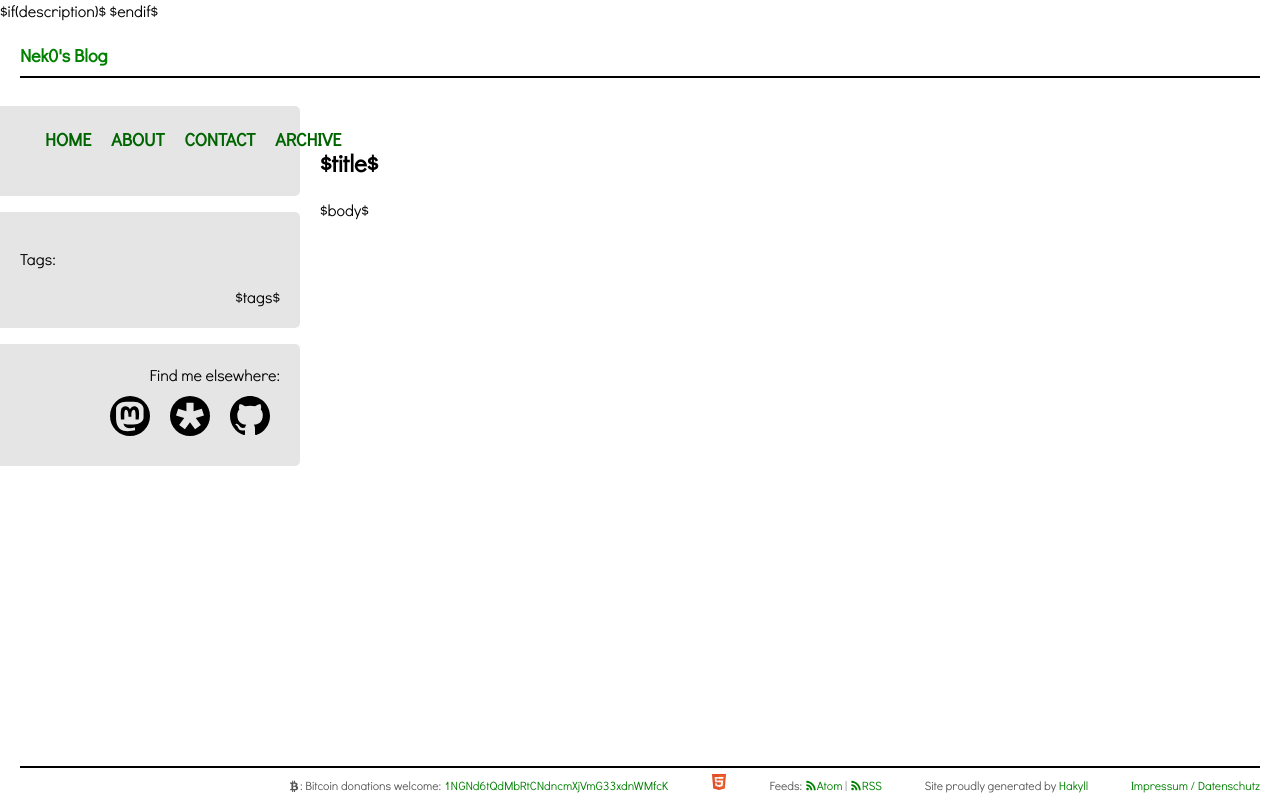
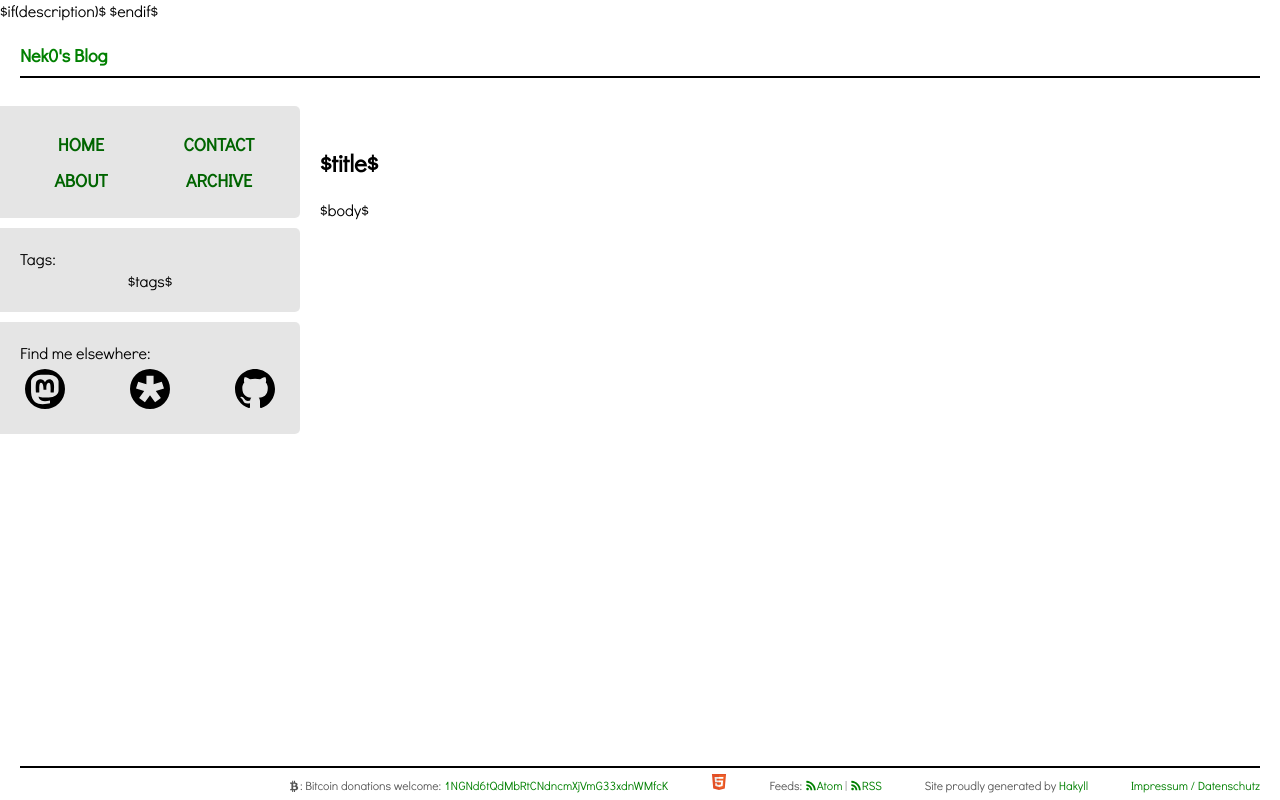
Before and after one commit to yater/nek0.eu, a plain HTML site: page templates/default.html in a window 1280 px wide. Drawn offline with Linux system fonts and the light colour scheme; files that its build step writes are made by us from their sources; files whose address does not match are found by name.

Commit message:
adjustments to appearance

```diff
--- a/site/css/default.css
+++ b/site/css/default.css
@@ -104,32 +104,26 @@ article li {
 	border-radius: 5px;
 	border-top-left-radius: 0px;
 	border-bottom-left-radius: 0px;
-	padding-top: 20px;
-	padding-bottom: 20px;
+	padding: 20px 20px 20px 20px;
 	margin-top: 0;
-	margin-bottom: 16px;
+	margin-bottom: 10px;
+	text-align: center;
 }
 
 .tags, .plugs {
-	text-align: right;
-	padding-right: 20px;
-	padding-left: 20px;
+	text-align: center;
 }
 
-.tags p {
+.tags p, .plugs p {
 	text-align: left;
+	margin: 0;
 }
 
 .navigation {
-	padding-right: 10px;
-	display: flex;
-	height: 50px;
-	flex-direction: column;
-	flex-wrap: wrap;
+	columns: 2;
 }
 
 nav ul, .plugs ul {
-	text-align:right;
 	list-style: none;
 	margin-left: 0px;
 }
@@ -138,7 +132,7 @@ nav li a:link {
 	color: darkgreen;
 	font-size: 18px;
 	font-weight: bold;
-	margin-right: 10px;
+	margin: 0;
 	text-decoration: none;
 	text-transform: uppercase;
 }
@@ -150,16 +144,18 @@ nav li a:visited {
 .plugs ul {
 	padding: 0;
 	margin: 0;
+	display: flex;
+	flex-direction: row;
+	justify-content: space-between;
 }
 
 .plugs li {
 	display: inline-block;
-	padding: 5px;
 }
 
 .plugs li a {
 	display: inline-block;
-	padding-top: 5px;
+	height: 40px;
 }
 
 .plugs svg {
@@ -275,7 +271,7 @@ h2 {
 
 .sidebar a {
 	display: inline-block;
-	padding: 0 5px 0;
+	padding: 5px;
 	transition: 0.5s;
 }
 
--- a/templates/default.html
+++ b/templates/default.html
@@ -45,7 +45,7 @@
           </div>
         </nav>
         <div class="plugs">
-          Find me elsewhere:
+          <p>Find me elsewhere:</p>
           <ul>
             <li>
               <a alt="find me on mastodon" href="https://chaos.social/@nek0" title="mastodon">
```
